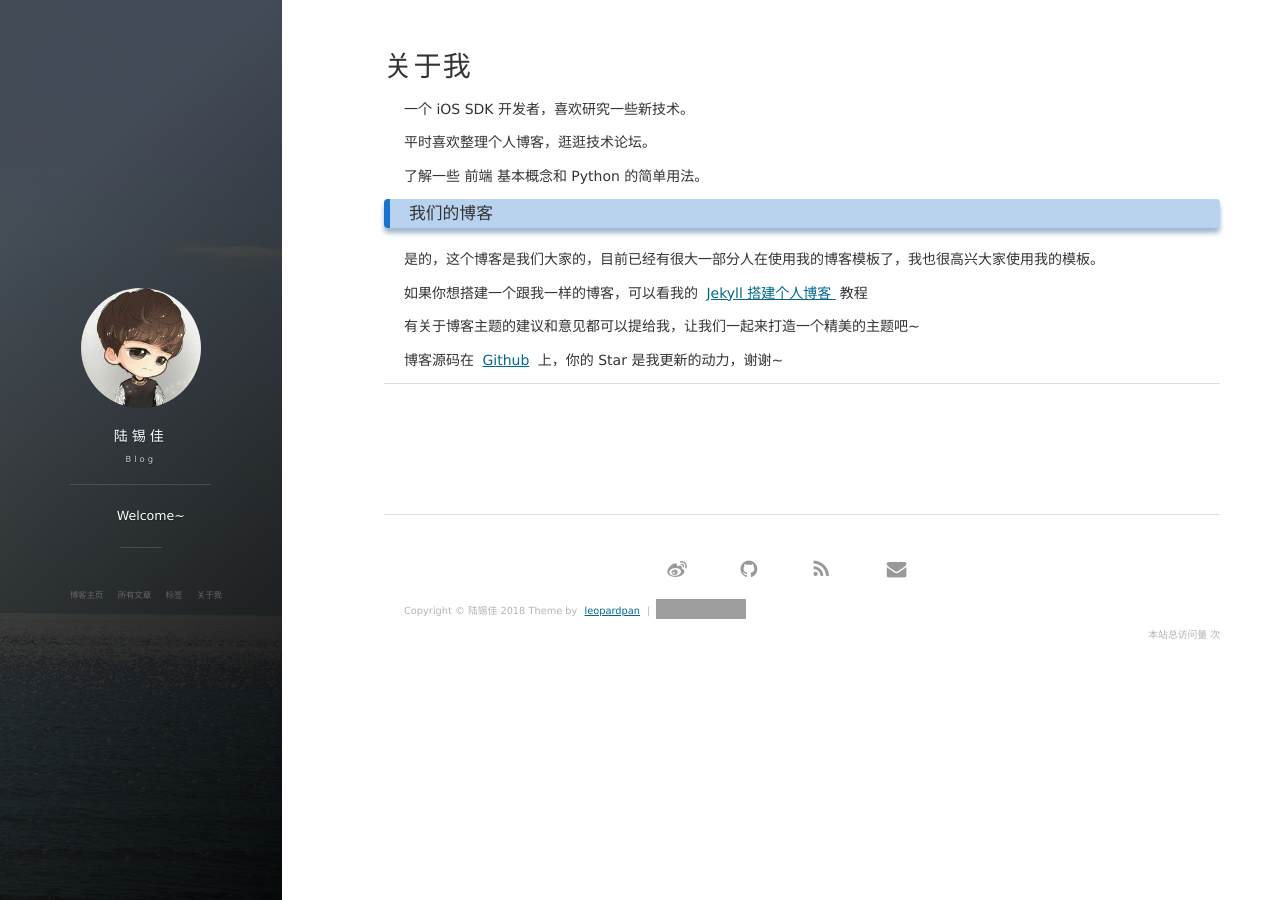
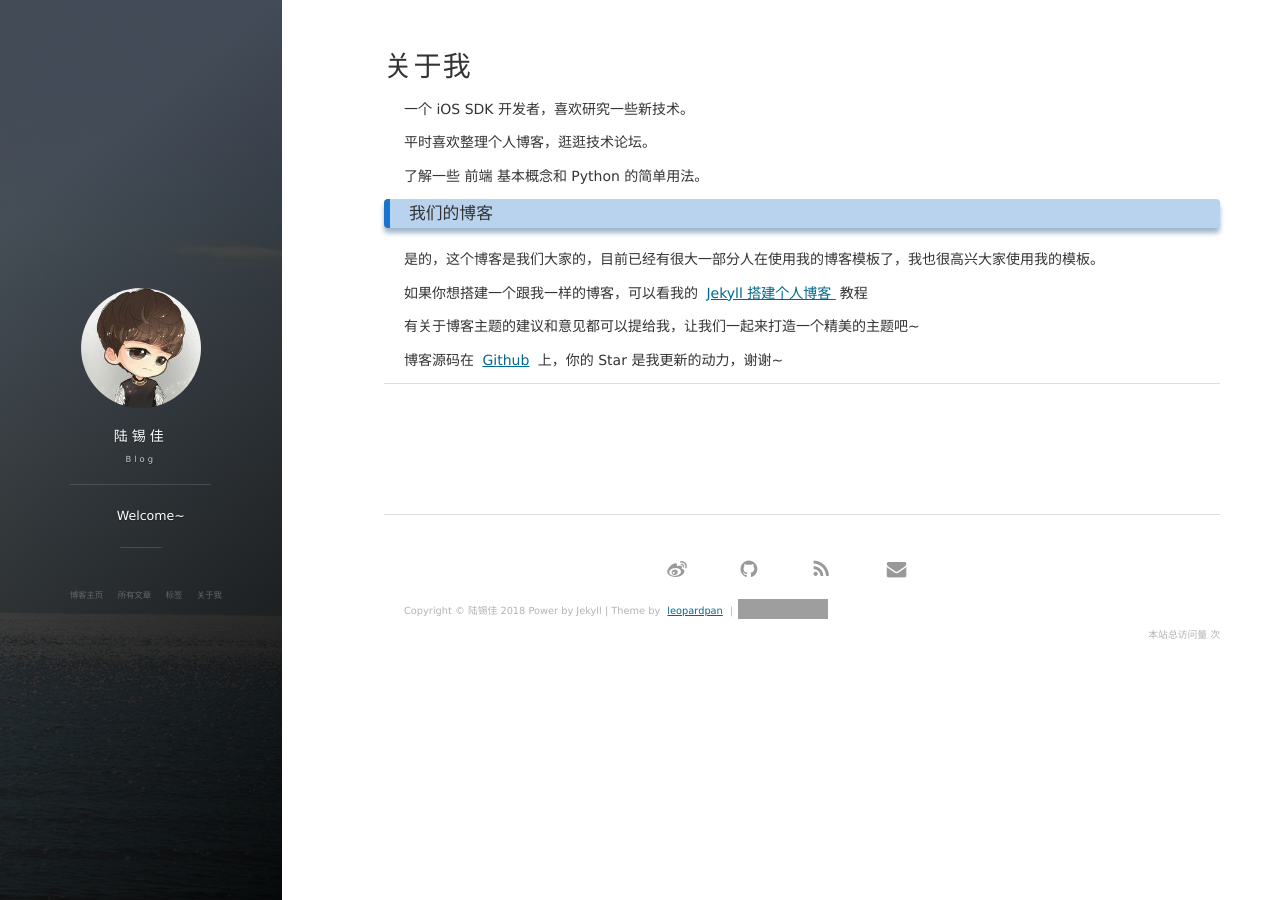
Before and after one commit to lxjsy/blog, a Jekyll site: the page built from about.md, in a window 1280 px wide. Built offline with Jekyll 4.4.1, drawn with Linux system fonts in a browser that asks for light colours; nearby versions of some CDN libraries; comment, search, counter and statistics services are not loaded; grey boxes are pictures that could not be loaded.

Commit message:
change site

```diff
--- a/_includes/footer.html
+++ b/_includes/footer.html
@@ -69,7 +69,7 @@
 
         <div class = "footer_div">
            <p class="copyright text-muted">
-            Copyright &copy; {{ site.title }} {{ site.time | date: '%Y' }} Theme by <a href="http://baixin.io/">leopardpan</a> |
+            Copyright &copy; {{ site.title }} {{ site.time | date: '%Y' }} Power by Jekyll | Theme by <a href="http://baixin.io/">leopardpan</a> |
             <iframe
                 style="margin-left: 2px; margin-bottom:-5px;"
                 frameborder="0" scrolling="0" width="91px" height="20px"
--- a/_includes/head.html
+++ b/_includes/head.html
@@ -32,7 +32,7 @@
   </script>
 
 <!-- 百度统计 -->
-  {% if site.baidu.id %}
+ <!-- {% if site.baidu.id %}
   <script>
       var _hmt = _hmt || [];
       (function() {
@@ -42,7 +42,7 @@
         s.parentNode.insertBefore(hm, s);
       })();
   </script>
-  {% endif %}
+  {% endif %}-->
 
 <!-- google 统计 -->
   {% if site.ga.id %}
```
